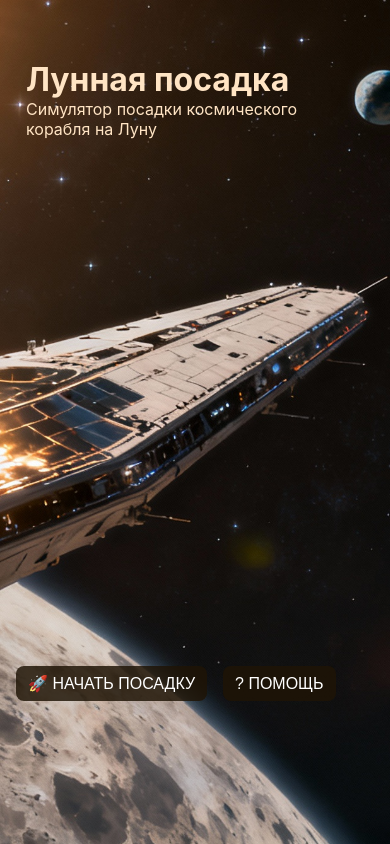
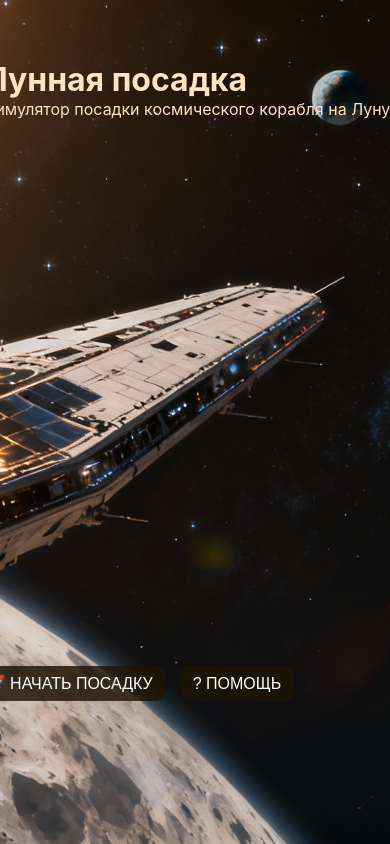
Before and after one commit to andymab/Moon-landing-vue3, a Vue app: page / in a window 390 px wide. Built offline with nearby package versions, Linux system fonts and the light colour scheme; no server answers.

Commit message:
fix size

```diff
--- a/src/App.vue
+++ b/src/App.vue
@@ -1,11 +1,12 @@
 <template>
     <div id="app" class="app-root">
-        <div class="container">
+        <div class="app-wrapper">
+            <div class="app-container">
 
                 <StartScreen v-if="turn === 0" :sufix-ratio="ratio" @start="turn = turn + 1" />
                 <template v-else>
-                <Renderer :altitude="altitude" :velocity="velocity" :thrust="thrust" :engine="activeEngine" :fuel="fuel"
-                    :turn="turn" :sufix-ratio="ratio" />
+                    <Renderer :altitude="altitude" :velocity="velocity" :thrust="thrust" :engine="activeEngine"
+                        :fuel="fuel" :turn="turn" :sufix-ratio="ratio" />
                     <Controls v-model:thrust="thrust" v-model:engine="activeEngine" :disabled="gameOver" @step="onStep"
                         @reset="resetGame" />
                 </template>
@@ -14,8 +15,8 @@
 
 
 
-            <AudioManager :thrust="thrust" :engine="activeEngine" :altitude="altitude" :velocity="velocity" :fuel="fuel"
-                :gameOver="gameOver" :message="message" :isLanded="isLanded" ref="audioManager" />
+                <AudioManager :thrust="thrust" :engine="activeEngine" :altitude="altitude" :velocity="velocity"
+                    :fuel="fuel" :gameOver="gameOver" :message="message" :isLanded="isLanded" ref="audioManager" />
 
                 <!--
             <div class="debug" v-if="debugInfo">
@@ -23,6 +24,7 @@
             </div> -->
                 <div v-if="message" class="message-container">
                     <div class="message">{{ message }}</div>
+                </div>
             </div>
         </div>
     </div>
@@ -245,12 +247,32 @@ function resetGame() {
 
 
 <style scoped>
+
+.app-wrapper {
+  /* fallback + современный dvh */
+  height: 100vh;
+  height: 100dvh; /* где поддерживается */ /* [web:49][web:52] */
+  display: flex;
+  justify-content: center;
+  align-items: flex-start; /* чтобы origin: top работал естественно */ /* [web:47][web:56] */
+  background: #111;
+  overflow: hidden;
+}
+
+.app-container {
+  width: 1200px;   /* твоя логическая ширина */
+  height: 850px;   /* 650 viewport + 200 controls */
+  transform-origin: top center; /* [web:31][web:40] */
+}
+    /*  старое убераем */
 .container {
-  height: 100%;
-  min-height: 100vh;
+    width: 1200px;
+    height: 850px;
+    /* height: 100%; */
+    /* min-height: 100vh;
   min-height: -webkit-fill-available; /* Критически важно для iOS */
-  min-height: 100dvh; /* Новый стандарт */
-  width: 100%;
+    /* min-height: 100dvh; Новый стандарт  */
+    /* width: 100%; */
     position: relative;
     overflow: hidden;
     display: flex;
@@ -259,10 +281,10 @@ function resetGame() {
 
 .app-root {
     background: linear-gradient(#020516, #04102a);
-  height: 100%;
-  min-height: 100vh;
+    /* height: 100%; */
+    /* min-height: 100vh;
   min-height: -webkit-fill-available;
-  min-height: 100dvh;
+  min-height: 100dvh; */
     overflow: hidden;
     position: relative;
 }
@@ -283,7 +305,7 @@ function resetGame() {
     top: 0;
     left: 0;
     width: 100%;
-  height: 100%;
+    /* height: 100%; */
     display: flex;
     justify-content: center;
     align-items: flex-start;
@@ -328,8 +350,8 @@ function resetGame() {
 /* Адаптивность для мобильных */
 @media (max-width: 768px) {
     .container {
-    height: 100%;
-    min-height: -webkit-fill-available;
+        /* height: 100%; */
+        /* min-height: -webkit-fill-available; */
         padding-bottom: max(20px, env(safe-area-inset-bottom));
     }
 
--- a/src/components/Renderer.vue
+++ b/src/components/Renderer.vue
@@ -1,7 +1,7 @@
 <template>
     <div class="viewport" :class="viewportClass">
         <template v-if="fuel && altitude > 0">
-            <svg class="background" viewBox="0 0 1200 650" preserveAspectRatio="xMidYMid slice"
+            <svg class="space-background" viewBox="0 0 1200 650" preserveAspectRatio="xMidYMid slice"
                 xmlns="http://www.w3.org/2000/svg">
                 <defs>
                     <radialGradient id="sun">
@@ -61,10 +61,10 @@
         <template v-if="fuel == 0">
             <img :src="fuelEmty" class="full-img" :style="surfaceImageStyle" />
         </template>
-        <template v-else-if="altitude <= 0 && velocity < 5">
+        <template v-else-if="altitude <= 0 && velocity <= 5">
             <img :src="success_landing" class="full-img" :style="surfaceImageStyle" />
         </template>
-        <template v-else>
+        <template v-else-if="altitude <= 0 && velocity > 5">
             <img :src="crash_landing" class="full-img" :style="surfaceImageStyle" />
         </template>
         <template v-if="fuel && altitude > 0">
@@ -246,8 +246,8 @@ const shipStyle = computed(() => {
 .viewport {
     position: relative;
     width: 100%;
-    height: 100%;
-    max-height: 100vh;
+    /* height: 80%; */
+    /* max-height: 100vh; */
     overflow: hidden;
     background: linear-gradient(180deg, #020516, #04102a);
     /* Критически важные свойства для iOS */
@@ -277,58 +277,25 @@ const shipStyle = computed(() => {
 }
 
 
-/* .flame-image {
-    animation: flameFlicker 0.3s infinite alternate;
-    transform-origin: center bottom;
-}
-
-.flame-image.retro {
-    animation: flameFlickerRetro 0.3s infinite alternate;
-    transform-origin: center top;
-}
-
-/* Анимация пламени */
-/* @keyframes flameFlicker {
-    0% {
-        transform: scaleY(1);
-    }
-
-    100% {
-        transform: scaleY(1.15);
-    }
-}
-
-@keyframes flameFlickerRetro {
-    0% {
-        transform: scaleY(1) rotate(180deg);
-    }
-
-    100% {
-        transform: scaleY(1.1) rotate(180deg);
-    }
-} */
-
-
-
 /* Соотношения сторон */
 .ratio-916 {
-    aspect-ratio: 9 / 16;
+    /* aspect-ratio: 9 / 16; */
 }
 
 .ratio-169 {
-    aspect-ratio: 16 / 9;
+    /* aspect-ratio: 16 / 9; */
 }
 
 .ratio-43 {
-    aspect-ratio: 4 / 3;
+    /* aspect-ratio: 4 / 3; */
 }
 
-.background {
-    position: absolute;
+.space-background {
+    /* position: absolute;
     top: 0;
-    left: 0;
+    left: 0; */
     width: 100%;
-    height: 100%;
+    /* height: 100%; */
     display: block;
     z-index: 1;
     /* Фикс для iOS */
@@ -351,7 +318,7 @@ const shipStyle = computed(() => {
 
 .full-img {
     width: 100%;
-    height: 100%;
+    /* height: 100%; */
     object-fit: cover;
     /* Предотвращаем drag & drop на iOS */
     -webkit-user-select: none;
@@ -362,8 +329,8 @@ const shipStyle = computed(() => {
     position: absolute;
     left: 0;
     width: 100%;
-    height: 100%;
-    min-height: 100%;
+    /* height: 100%; */
+    /* min-height: 100%; */
     object-fit: cover;
     object-position: top;
     pointer-events: none;
@@ -390,8 +357,8 @@ const shipStyle = computed(() => {
 /* Добавить медиа-запросы для мобильных */
 @media (max-width: 768px) {
     .viewport {
-        height: 100%;
-        max-height: calc(100vh - env(safe-area-inset-bottom, 0px));
+        /* height: 100%;
+        max-height: calc(100vh - env(safe-area-inset-bottom, 0px)); */
         /* Дополнительные фиксы для iOS */
         -webkit-text-size-adjust: 100%;
         text-size-adjust: 100%;
@@ -404,13 +371,13 @@ const shipStyle = computed(() => {
     }
 
     .ratio-916 {
-        aspect-ratio: 9 / 18;
+        /* aspect-ratio: 9 / 18; */
         /* Более узкое на мобильных */
     }
 
     .ratio-169,
     .ratio-43 {
-        aspect-ratio: 16 / 10;
+        /* aspect-ratio: 16 / 10; */
     }
 
     /* Более агрессивные меры против зума на iOS */
@@ -446,7 +413,7 @@ const shipStyle = computed(() => {
 /* Фикс для Samsung Internet */
 @supports (-webkit-touch-callout: none) and (not (-webkit-overflow-scrolling: touch)) {
     .viewport {
-        height: -webkit-fill-available;
+        /* height: -webkit-fill-available; */
     }
 }
 
--- a/src/styles.css
+++ b/src/styles.css
@@ -11,8 +11,8 @@
 }
 
 html, body {
-  height: 100%;
-  width: 100%;
+  /* height: 100%;
+  width: 100%; */
   overflow: hidden;
   -webkit-tap-highlight-color: transparent; /* Убираем подсветку при тапе */
   touch-action: manipulation; /* Оптимизируем для касаний */
```
Lines whose indentation alone changed are shown as unchanged.
